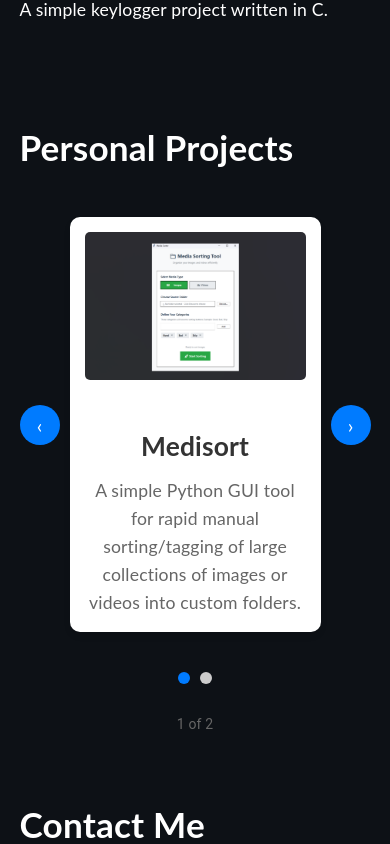
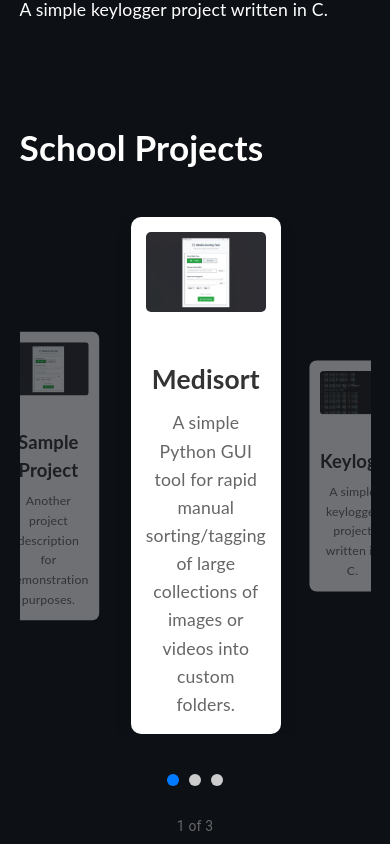
Before and after one commit to anijam99/Portfolio, a React (Create React App) app: page / in a window 390 px wide. Shown: the part 3860-4704 px from the top of the page. Built offline with nearby package versions, Linux system fonts and the light colour scheme.

Commit message:
added carousel to recycler view for school projects

```diff
--- a/src/assets/styles/RecyclerProject.scss
+++ b/src/assets/styles/RecyclerProject.scss
@@ -11,6 +11,8 @@
     justify-content: center;
     gap: 20px;
     margin: 40px 0;
+    position: relative;
+    overflow: hidden;
 }
 
 .carousel-btn {
@@ -26,6 +28,7 @@
     align-items: center;
     justify-content: center;
     transition: all 0.3s ease;
+    z-index: 10;
 
     &:hover {
         background: #0056b3;
@@ -37,21 +40,63 @@
     }
 }
 
+.carousel-track {
+    display: flex;
+    align-items: center;
+    justify-content: center;
+    gap: 30px;
+    width: 100%;
+    max-width: 1200px;
+    transition: all 0.5s cubic-bezier(0.4, 0, 0.2, 1);
+
+    &.transitioning {
+        transform: scale(0.98);
+    }
+}
+
 .project-slide {
-    flex: 1;
-    max-width: 600px;
+    transition: all 0.5s cubic-bezier(0.4, 0, 0.2, 1);
+    cursor: pointer;
+
+    &.left, &.right {
+        opacity: 0.6;
+        transform: scale(0.85);
+        pointer-events: auto;
+
+        &:hover {
+            opacity: 0.8;
+            transform: scale(0.9);
+        }
+
+        .project {
+            box-shadow: 0 2px 4px rgba(0, 0, 0, 0.1);
+        }
+    }
+
+    &.center {
+        opacity: 1;
+        transform: scale(1);
+        z-index: 2;
+        pointer-events: auto;
+
+        .project {
+            box-shadow: 0 8px 16px rgba(0, 0, 0, 0.15);
+        }
+    }
 
     .project {
         text-align: center;
         padding: 20px;
         border-radius: 10px;
-        box-shadow: 0 4px 6px rgba(0, 0, 0, 0.1);
         background: white;
+        transition: all 0.3s ease;
+        height: 100%;
 
         img {
             max-width: 100%;
             height: auto;
             margin-bottom: 20px;
+            border-radius: 5px;
         }
 
         h2 {
@@ -114,7 +159,23 @@
     transform: scale(1.05);
 }
 
-@media screen and (max-width: 700px) {
+@media screen and (max-width: 1024px) {
+    .carousel-track {
+        gap: 20px;
+    }
+
+    .project-slide {
+        &.left, &.right {
+            transform: scale(0.8);
+
+            &:hover {
+                transform: scale(0.85);
+            }
+        }
+    }
+}
+
+@media screen and (max-width: 768px) {
     .projects-container {
         padding: 5%;
     }
@@ -130,7 +191,36 @@
         font-size: 20px;
     }
 
-    .project-slide .project {
-        padding: 15px;
+    .carousel-track {
+        gap: 15px;
+    }
+
+    .project-slide {
+        &.left, &.right {
+            transform: scale(0.75);
+            opacity: 0.5;
+
+            &:hover {
+                transform: scale(0.8);
+                opacity: 0.7;
+            }
+        }
+
+        .project {
+            padding: 15px;
+        }
     }
 }
+
+@media screen and (max-width: 480px) {
+    .carousel-track {
+        gap: 10px;
+    }
+
+    .project-slide {
+        &.left, &.right {
+            transform: scale(0.7);
+            opacity: 0.4;
+        }
+    }
+}
--- a/src/components/RecyclerProject.tsx
+++ b/src/components/RecyclerProject.tsx
@@ -18,44 +18,93 @@ function RecyclerProject() {
             description: "A simple keylogger project written in C.",
             image: keylogs,
             link: "https://github.com/anijam99/keylogs"
+        },
+        // Add a third project for better demonstration
+        {
+            id: 3,
+            title: "Sample Project",
+            description: "Another project description for demonstration purposes.",
+            image: medisort, // Using same image for now
+            link: "https://github.com/anijam99/sample"
         }
-        // Add more projects here as needed
     ];
 
     const [currentIndex, setCurrentIndex] = useState(0);
+    const [isTransitioning, setIsTransitioning] = useState(false);
 
     const goToPrevious = () => {
+        if (isTransitioning) return;
+        setIsTransitioning(true);
+        setTimeout(() => {
             setCurrentIndex((prevIndex) =>
                 prevIndex === 0 ? projects.length - 1 : prevIndex - 1
             );
+            setIsTransitioning(false);
+        }, 150);
     };
 
     const goToNext = () => {
+        if (isTransitioning) return;
+        setIsTransitioning(true);
+        setTimeout(() => {
             setCurrentIndex((prevIndex) =>
                 prevIndex === projects.length - 1 ? 0 : prevIndex + 1
             );
+            setIsTransitioning(false);
+        }, 150);
     };
 
-    const currentProject = projects[currentIndex];
+    const goToSlide = (index:  number) => {
+        if (isTransitioning || index === currentIndex) return;
+        setIsTransitioning(true);
+        setTimeout(() => {
+            setCurrentIndex(index);
+            setIsTransitioning(false);
+        }, 150);
+    };
+
+    // Helper function to get the correct project index (handles wrapping)
+    const getProjectIndex = (offset: number) => {
+        const index = currentIndex + offset;
+        if (index < 0) return projects.length + index;
+        if (index >= projects.length) return index - projects.length;
+        return index;
+    };
+
+    const getVisibleProjects = () => {
+        return [
+            { project: projects[getProjectIndex(-1)], position: 'left' },
+            { project: projects[getProjectIndex(0)], position: 'center' },
+            { project: projects[getProjectIndex(1)], position: 'right' }
+        ];
+    };
 
     return (
         <div className="projects-container" id="projects">
-            <h1>Personal Projects</h1>
+            <h1>School Projects</h1>
             <div className="project-carousel">
                 <button className="carousel-btn prev-btn" onClick={goToPrevious}>
                     &#8249;
                 </button>
 
-                <div className="project-slide">
+                <div className={`carousel-track ${isTransitioning ? 'transitioning' : ''}`}>
+                    {getVisibleProjects().map(({ project, position }, index) => (
+                        <div
+                            key={`${project.id}-${position}`}
+                            className={`project-slide ${position}`}
+                            onClick={() => position !== 'center' && goToSlide(getProjectIndex(position === 'left' ? -1 : 1))}
+                        >
                             <div className="project">
-                        <a href={currentProject.link} target="_blank" rel="noreferrer">
-                            <img src={currentProject.image} className="zoom" alt="thumbnail" width="100%"/>
+                                <a href={project.link} target="_blank" rel="noreferrer">
+                                    <img src={project.image} className="zoom" alt="thumbnail" width="100%"/>
                                 </a>
-                        <a href={currentProject.link} target="_blank" rel="noreferrer">
-                            <h2>{currentProject.title}</h2>
+                                <a href={project.link} target="_blank" rel="noreferrer">
+                                    <h2>{project.title}</h2>
                                 </a>
-                        <p>{currentProject.description}</p>
+                                <p>{project.description}</p>
                             </div>
+                        </div>
+                    ))}
                 </div>
 
                 <button className="carousel-btn next-btn" onClick={goToNext}>
@@ -68,7 +117,7 @@ function RecyclerProject() {
                     <button
                         key={index}
                         className={`indicator ${index === currentIndex ? 'active' : ''}`}
-                        onClick={() => setCurrentIndex(index)}
+                        onClick={() => goToSlide(index)}
                     />
                 ))}
             </div>
```
Lines whose indentation alone changed are shown as unchanged.
